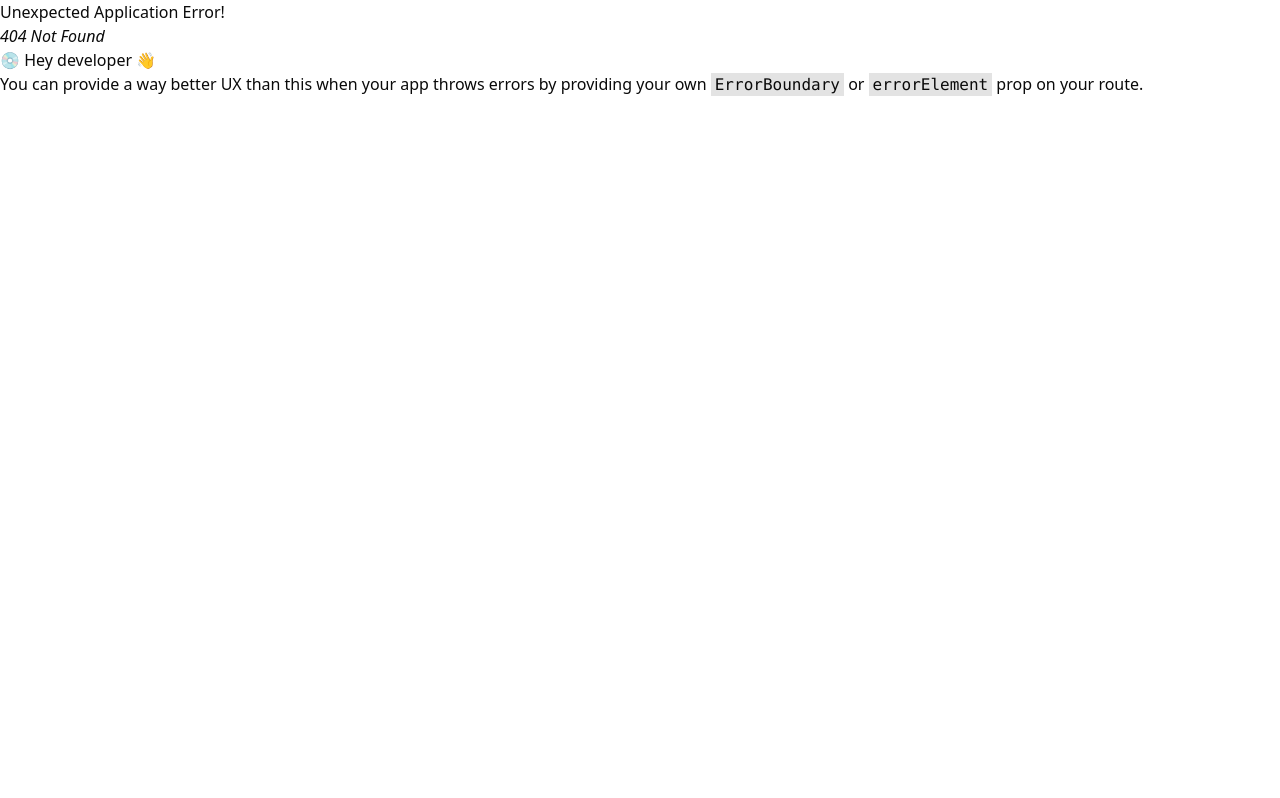
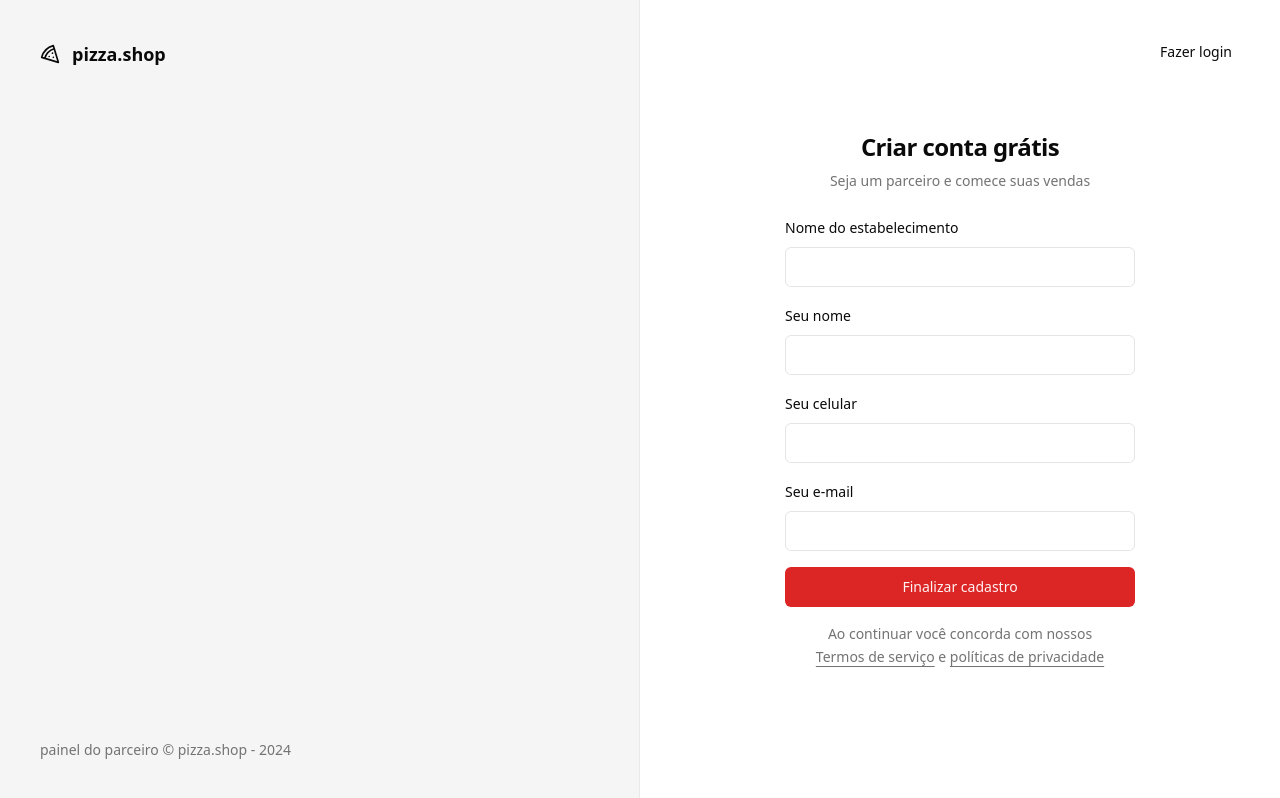
Before and after one commit to rafaelborges26/pizzashop-web, a React (Vite) app: page /sign-up in a window 1280 px wide. Before the commit this address had no page. Built offline with nearby package versions, Linux system fonts and the light colour scheme.

Commit message:
feat - added routes and pages with styles

```diff
--- a/package.json
+++ b/package.json
@@ -23,6 +23,7 @@
     "react-helmet-async": "^2.0.4",
     "react-hook-form": "^7.51.4",
     "react-router-dom": "^6.23.0",
+    "sonner": "^1.4.41",
     "sort-by": "^1.2.0",
     "tailwind-merge": "^2.3.0",
     "tailwindcss-animate": "^1.0.7",
--- a/src/App.tsx
+++ b/src/App.tsx
@@ -2,6 +2,7 @@
 
 import { Helmet, HelmetProvider } from 'react-helmet-async'
 import { RouterProvider } from 'react-router-dom'
+import { Toaster } from 'sonner'
 
 import { router } from './routes'
 
@@ -9,6 +10,7 @@
   return (
     <HelmetProvider>
       <Helmet titleTemplate="%s | pizza.shop" />
+      <Toaster richColors />
       <RouterProvider router={router} />
     </HelmetProvider>
   )
--- a/src/pages/_layouts/auth.tsx
+++ b/src/pages/_layouts/auth.tsx
@@ -14,7 +14,7 @@
         </footer>
       </div>
 
-      <div className=" flex flex-col items-center justify-center">
+      <div className=" relative flex flex-col items-center justify-center">
         <Outlet />
       </div>
     </div>
--- a/src/pages/auth/sign-in.tsx
+++ b/src/pages/auth/sign-in.tsx
@@ -1,5 +1,7 @@
 import { Helmet } from 'react-helmet-async'
 import { useForm } from 'react-hook-form'
+import { Link } from 'react-router-dom'
+import { toast } from 'sonner'
 import { z } from 'zod'
 
 import { Button } from '@/components/ui/button'
@@ -20,14 +22,29 @@
   } = useForm<SignInForm>()
 
   async function handleSignIn(data: SignInForm) {
-    console.log(data, 'data')
-    await new Promise((resolve) => setTimeout(resolve, 2000))
+    try {
+      console.log(data, 'data')
+      await new Promise((resolve) => setTimeout(resolve, 2000))
+
+      toast.success('Enviamos um link de autenticação para o seu e-mail', {
+        action: {
+          label: 'Reenviar',
+          onClick: () => handleSignIn(data),
+        },
+      })
+    } catch (error) {
+      toast.error('credenciais inválidas')
+    }
   }
 
   return (
     <>
       <Helmet title="Login" />
       <div className="p-8">
+        <Button variant={'ghost'} asChild className="absolute right-8 top-8">
+          <Link to="sign-up">Novo estabelecimento</Link>
+        </Button>
+
         <div className="flex w-[350px] flex-col justify-center gap-6">
           <div className="flex flex-col gap-2 text-center">
             <h1 className="text-2xl font-semibold tracking-tight">
--- /dev/null
+++ b/src/pages/auth/sign-up.tsx
@@ -0,0 +1,107 @@
+import { Helmet } from 'react-helmet-async'
+import { useForm } from 'react-hook-form'
+import { Link, useNavigate } from 'react-router-dom'
+import { toast } from 'sonner'
+import { z } from 'zod'
+
+import { Button } from '@/components/ui/button'
+import { Input } from '@/components/ui/input'
+import { Label } from '@/components/ui/label'
+
+const signUpForm = z.object({
+  restaurantName: z.string(),
+  managerName: z.string(),
+  phone: z.string(),
+  email: z.string().email(),
+})
+
+type SignUpForm = z.infer<typeof signUpForm>
+
+export function SignUp() {
+  const navigate = useNavigate()
+  const {
+    register,
+    handleSubmit,
+    formState: { isSubmitting },
+  } = useForm<SignUpForm>()
+
+  async function handleSignUp(data: SignUpForm) {
+    try {
+      console.log(data, 'data')
+      await new Promise((resolve) => setTimeout(resolve, 2000))
+
+      toast.success('Restaurante cadastrado com sucesso', {
+        action: {
+          label: 'Login',
+          onClick: () => navigate('/sign-in'),
+        },
+      })
+    } catch (error) {
+      toast.error('Erro ao cadastrar restaurante.')
+    }
+  }
+
+  return (
+    <>
+      <Helmet title="Cadastro" />
+      <div className="p-8">
+        <Button variant={'ghost'} asChild className="absolute right-8 top-8">
+          <Link to="sign-up">Fazer login</Link>
+        </Button>
+        <div className="flex w-[350px] flex-col justify-center gap-6">
+          <div className="flex flex-col gap-2 text-center">
+            <h1 className="text-2xl font-semibold tracking-tight">
+              Criar conta grátis
+            </h1>
+            <p className="text-sm text-muted-foreground">
+              Seja um parceiro e comece suas vendas
+            </p>
+          </div>
+          <form className="space-y-4" onSubmit={handleSubmit(handleSignUp)}>
+            <div className="space-y-2">
+              <Label htmlFor="restaurantName">Nome do estabelecimento</Label>
+              <Input
+                id="restaurantName"
+                type="text"
+                {...register('restaurantName')}
+              />
+            </div>
+
+            <div className="space-y-2">
+              <Label htmlFor="managerName">Seu nome</Label>
+              <Input
+                id="managerName"
+                type="text"
+                {...register('managerName')}
+              />
+            </div>
+
+            <div className="space-y-2">
+              <Label htmlFor="phone">Seu celular</Label>
+              <Input id="phone" type="tel" {...register('phone')} />
+            </div>
+
+            <div className="space-y-2">
+              <Label htmlFor="email">Seu e-mail</Label>
+              <Input id="email" type="email" {...register('email')} />
+            </div>
+            <Button disabled={isSubmitting} className="w-full">
+              Finalizar cadastro
+            </Button>
+
+            <p className="px-6 text-center text-sm leading-relaxed text-muted-foreground">
+              Ao continuar você concorda com nossos{' '}
+              <a className="underline underline-offset-4" href="">
+                Termos de serviço
+              </a>{' '}
+              e{' '}
+              <a className="underline underline-offset-4" href="">
+                políticas de privacidade
+              </a>
+            </p>
+          </form>
+        </div>
+      </div>
+    </>
+  )
+}
--- a/src/routes.tsx
+++ b/src/routes.tsx
@@ -4,6 +4,7 @@
 import { AuthLayout } from './pages/_layouts/auth'
 import { Dashboard } from './pages/app/dashboard'
 import { SignIn } from './pages/auth/sign-in'
+import { SignUp } from './pages/auth/sign-up'
 
 export const router = createBrowserRouter([
   {
@@ -14,6 +15,9 @@
   {
     path: '/',
     element: <AuthLayout />,
-    children: [{ path: '/sign-in', element: <SignIn /> }],
+    children: [
+      { path: '/sign-in', element: <SignIn /> },
+      { path: '/sign-up', element: <SignUp /> },
+    ],
   },
 ])
```
Also changed, not shown: 1 other file (tests, documents, lock files or other folders).
